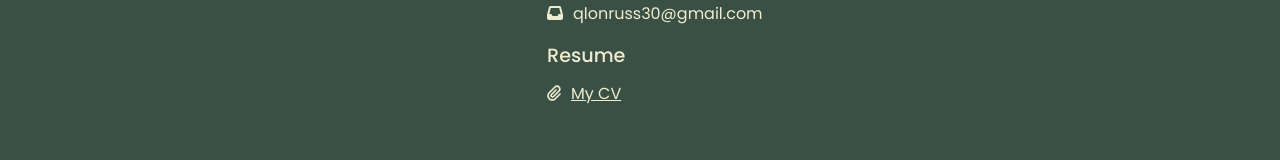
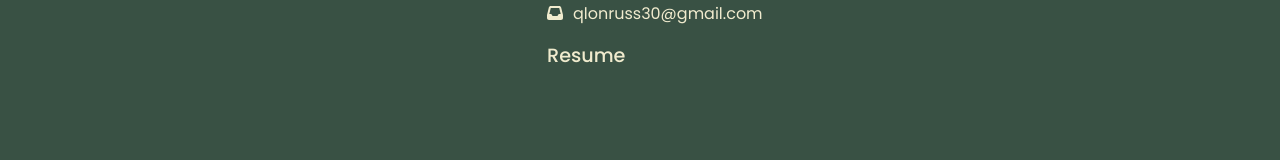
Before and after one commit to lonruss30/lonruss30.github.io, a Vue app: page / in a window 1280 px wide. Shown: the part 1186-1346 px from the top of the page. Built offline with nearby package versions, Linux system fonts and the light colour scheme.

Commit message:
updated footer

```diff
--- a/src/components/FooterCard.vue
+++ b/src/components/FooterCard.vue
@@ -16,10 +16,10 @@
                         </div>
                         <div class="resume-div">
                             <p class="title">Resume</p>
-                            <div class="content-a">
+                            <!-- <div class="content-a">
                                 <a href="./LonRusselQuintoResume2023.pdf" download target="_blank"><i
                                         class="fa-solid fa-paperclip icon-class"></i>My CV</a>
-                            </div>
+                            </div> -->
 
                         </div>
                     </div>
```
